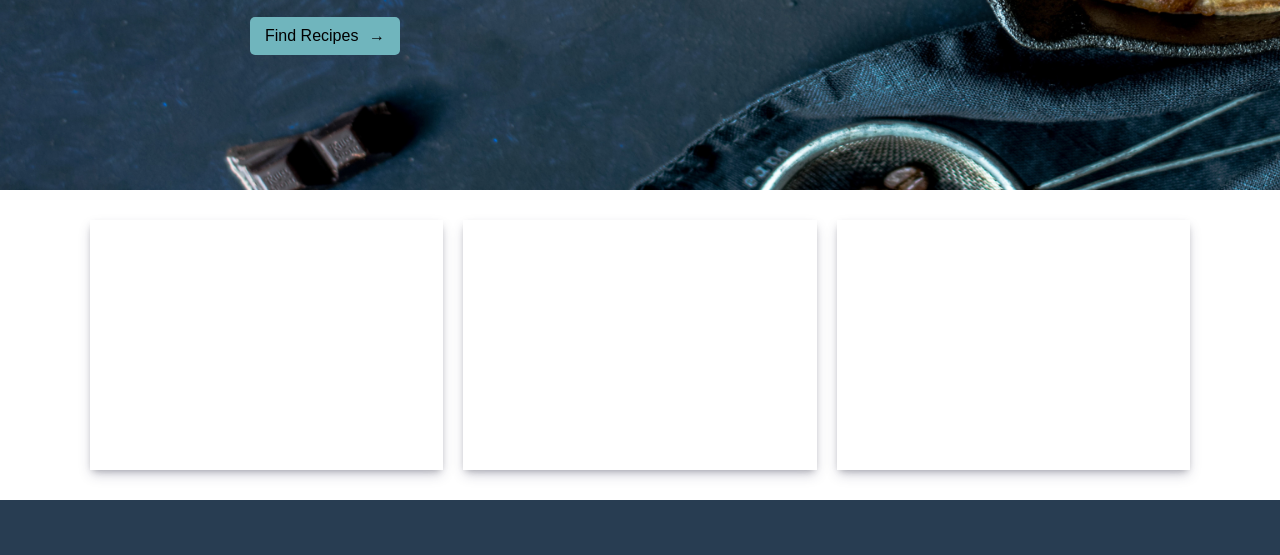
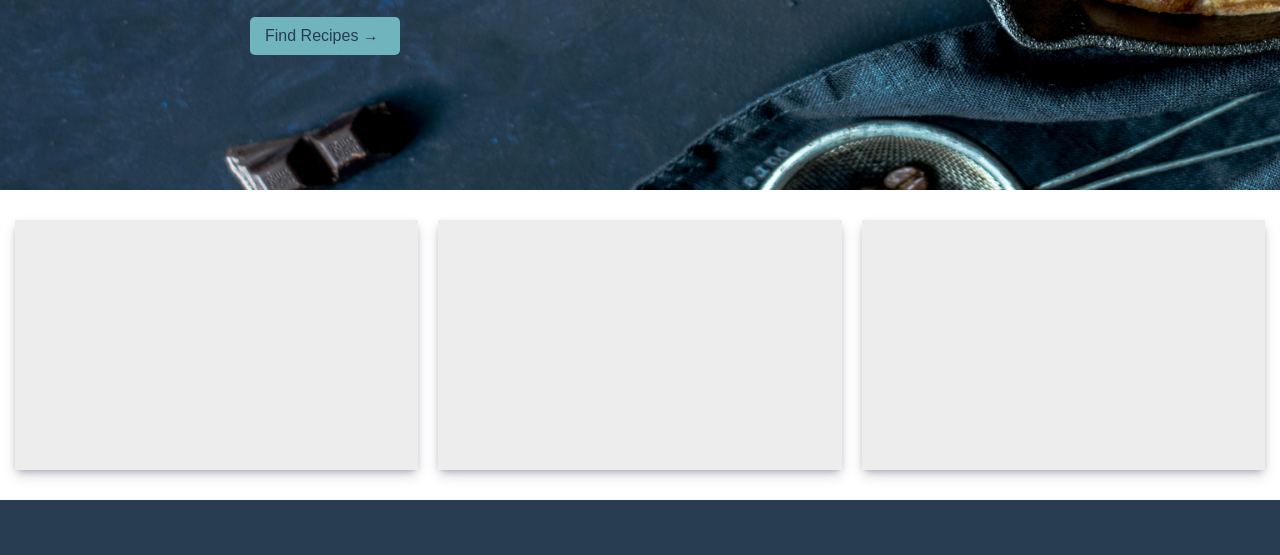
Before and after one commit to MikaJ010/NOVI-eindopdracht, a website built with Parcel: page src/index.html in a window 1280 px wide. Shown: the part 380-935 px from the top of the page. Built offline with nearby package versions, Linux system fonts and the light colour scheme; files whose address does not match are found by name.

Commit message:
minor updates (buttton, links)

```diff
--- a/src/index.html
+++ b/src/index.html
@@ -25,7 +25,7 @@
 
                 <h1>Delicious Recipes.</h1>
                 <p>Daily updated.</p>
-                <button class="btn">Find Recipes <span>&#8594;</span></button>
+                <button type="button" class="btn btn-header"><a href="#search-query">Find Recipes <span>&#8594;</span></a> </button>
             </div>
         </div>
     </div>
@@ -34,7 +34,7 @@
 <main>
 
     <section class="outer-container">
-        <div class="inner__container main__card-box"></div>
+        <div class="inner__container"></div>
 
     <div class="main__random-recipe-cards">
         <article class="card recipe-card1">
--- a/src/styles.css
+++ b/src/styles.css
@@ -103,11 +103,13 @@ body {
     margin-bottom: 20px;
 }
 
-/* ---------  MAIN ----------*/
-
-.main__card-box {
+.btn-header a {
+    color: var(--clr-primary-800);
+    text-decoration: none;
 
 }
+
+/* ---------  MAIN ----------*/
 
 .main__random-recipe-cards {
     display: grid;
@@ -115,9 +117,15 @@ body {
     grid-template-rows: 1fr;
     grid-column-gap: 20px;
     grid-row-gap:25px;
-    width: 1100px;
+    width: 1250px;
     height: 250px;
     margin: 30px 0;
+
+}
+
+.card {
+    box-shadow: rgba(50, 50, 93, 0.25) 0 6px 12px -2px, rgba(0, 0, 0, 0.3) 0 3px 7px -3px;
+    background-color: var(--clr-neutral-100);
 }
 
 .recipe-card1 { grid-area: 1 / 1 / 2 / 2; }
@@ -177,7 +185,7 @@ input{
 
 .main__result-recipe-cards {
     /*border: 1px solid red;*/
-    width: 1100px;
+    width: 1250px;
     height: 500px;
     display: grid;
     grid-template-columns: repeat(3, 1fr);
@@ -187,9 +195,7 @@ input{
     margin: 30px 0;
 }
 
-.card {
-    box-shadow: rgba(50, 50, 93, 0.25) 0px 6px 12px -2px, rgba(0, 0, 0, 0.3) 0px 3px 7px -3px;
-}
+
 
 .recipe-card4 {grid-area: 1 / 1 / 2 / 2;}
 .recipe-card5 {grid-area: 1 / 2 / 2 / 3;}
```
Also changed, not shown: README.md (added), dist/index.html, readme.md (deleted), 2 other files.
